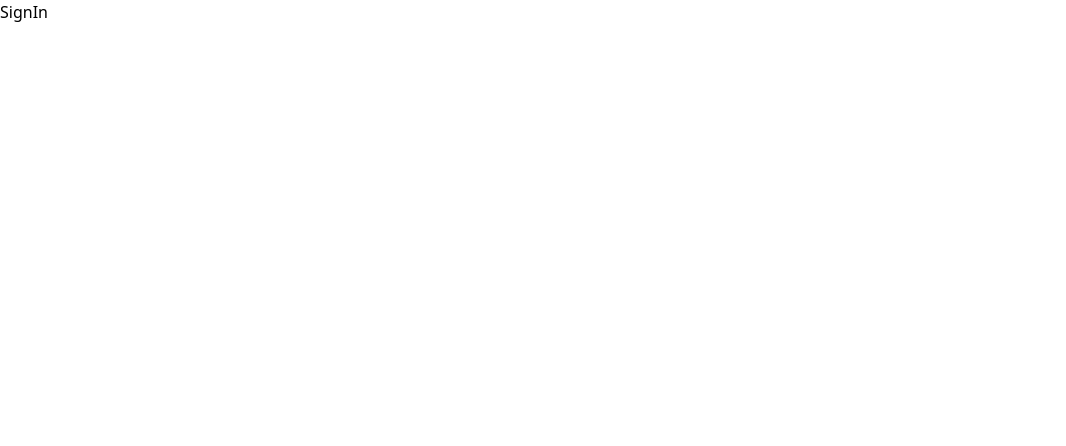
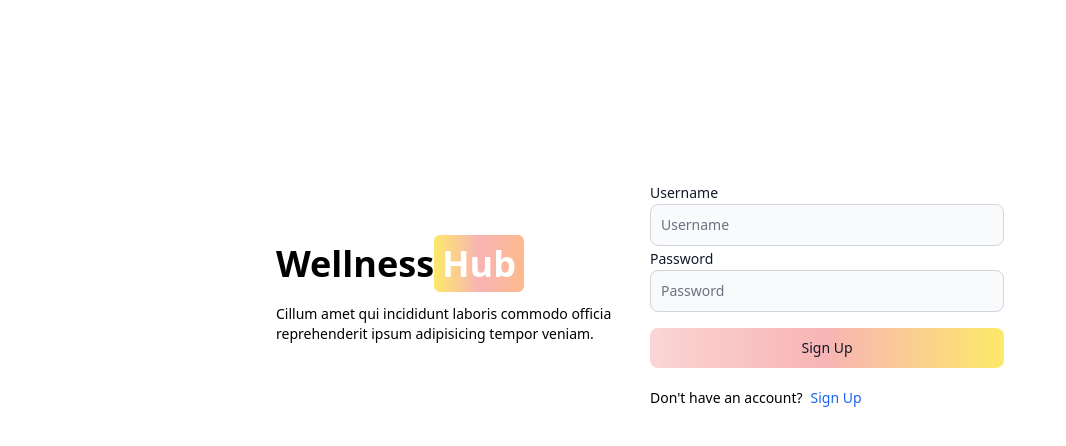
Before and after one commit to xuzmocode4-325/mern-blog, a React (Vite) app in the folder client/: page /sign-in in a window 1280 px wide. Shown: the top 446 px of the page, without its empty margins (0-1066 px from the left). Built offline with nearby package versions, Linux system fonts and the light colour scheme.

Commit message:
complete sign in page functionality

```diff
--- a/client/src/pages/SignIn.jsx
+++ b/client/src/pages/SignIn.jsx
@@ -1,9 +1,104 @@
-import React from 'react'
+import { Alert, Button, Label, Spinner, TextInput } from 'flowbite-react'
+import {React,  useState} from 'react'
+import { Link, useNavigate } from 'react-router-dom'
 
 const SignIn = () => {
+  const [formData, setFormData] = useState({});
+  const [errorMessage, setErrorMessage] = useState(null);
+  const [loading, setLoading]  = useState(false);
+  const navigate = useNavigate();
+
+  const handleChange = (e) => {
+    setFormData({...formData, [e.target.id]: e.target.value.trim()})
+  }
+
+  const handleSubmit = async (e) => {
+    e.preventDefault();
+    if (!formData.username || !formData.password) {
+      return setErrorMessage('Please ensure all fields are filled.')
+    }
+    try {
+      setLoading(true);
+      setErrorMessage(null);
+      const res = await fetch('/api/auth/signin', {
+        method: 'POST',
+        headers: {'Content-Type': 'application/json'},
+        body: JSON.stringify(formData)
+      });
+      const data = await res.json();
+      if (data.success === false) {
+        setLoading(false)
+        return setErrorMessage(data.message);
+      }
+      setLoading(false)
+      if(res.ok){
+        navigate('/')
+      }
+    } catch (error) {
+       setErrorMessage(error.message)
+       setLoading(false);
+    }
+  }
+
   return (
-    <div>SignIn</div>
+    <div className='max-h-screen mt-20'>
+      <div className="flex p-5 max-w-3xl mx-auto
+        flex-col md:flex-row gap-5 md:items-center ">
+          {/* left */}
+          <div className='flex-1 md:mt-20'>
+            <Link to="/" className='font-bold dark:text-white text-4xl'>
+              Wellness
+                <span className='px-2 py-1 bg-gradient-to-r
+                  from-yellow-200 via-red-300
+                  to-orange-300 rounded-md text-white'>
+                  Hub
+                </span>
+            </Link>
+            <div className="text-sm mt-5">
+              <p>
+              Cillum amet qui incididunt laboris commodo officia reprehenderit ipsum adipisicing tempor veniam.
+              </p>
+            </div>
+          </div>
+          {/* right */}
+          <div className='flex-1 md:mt-20'>
+            <form className='flex flex-col gap-4' onSubmit={handleSubmit}>
+              <div className="">
+                <Label value='Username'/>
+                <TextInput type='text' autoComplete='username'
+                placeholder='Username' id='username' onChange={handleChange}/>
+                <Label value='Password'/>
+                <TextInput type='password' autoComplete='current-password'
+                  placeholder='Password' id='password' onChange={handleChange}/>
+              </div>
+              <Button gradientDuoTone='redToYellow' type='submit'>
+              {
+                  loading ? (
+                    <>
+                      <Spinner size='sm'/>
+                      <span className='pl-3'>Loading...</span>
+                    </>
+                  ) : 'Sign Up'
+                }
+              </Button>
+            </form>
+            <div className="flex gap-2 text-sm mt-5">
+              <span>Don't have an account?</span>
+              <Link to='/sign-up' className='text-blue-600' disabled={loading}>
+                Sign Up
+              </Link>
+            </div>
+            {
+              errorMessage && (
+                <Alert className='mt-5 text-center font-semibold' color='failure'>
+                  {errorMessage}
+                </Alert>
+              )
+            }
+        </div>
+      </div>
+    </div>
   )
 }
 
-export default SignIn;
+export default SignIn
```
